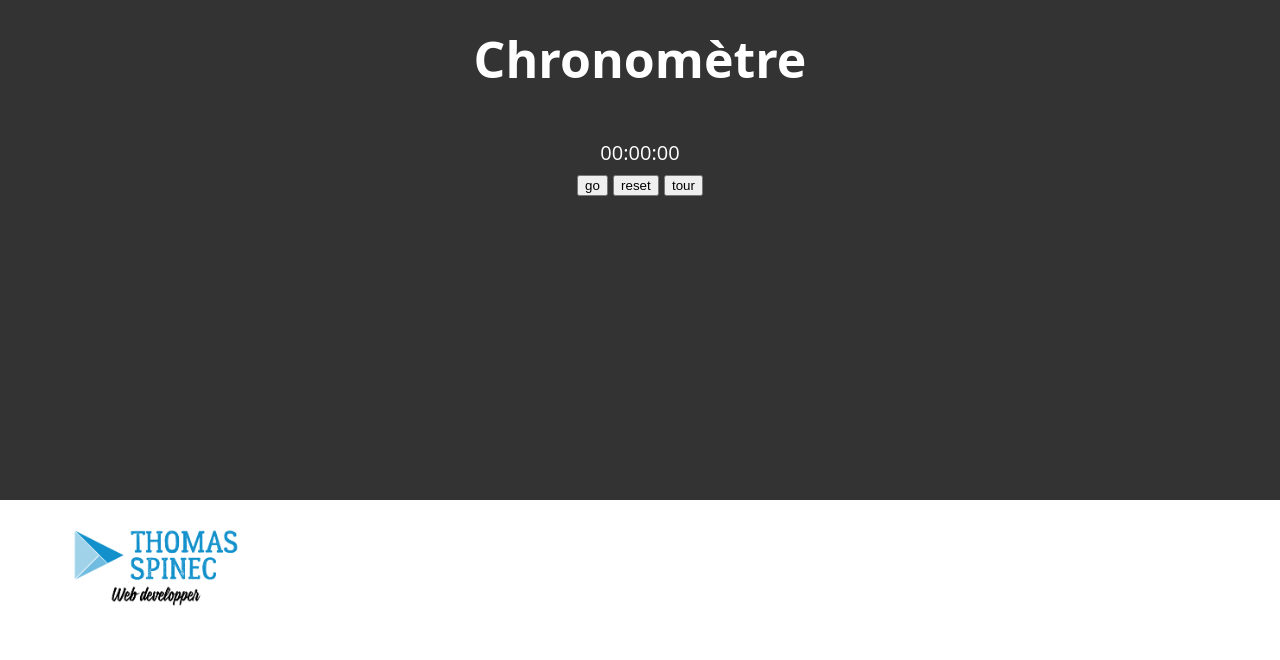
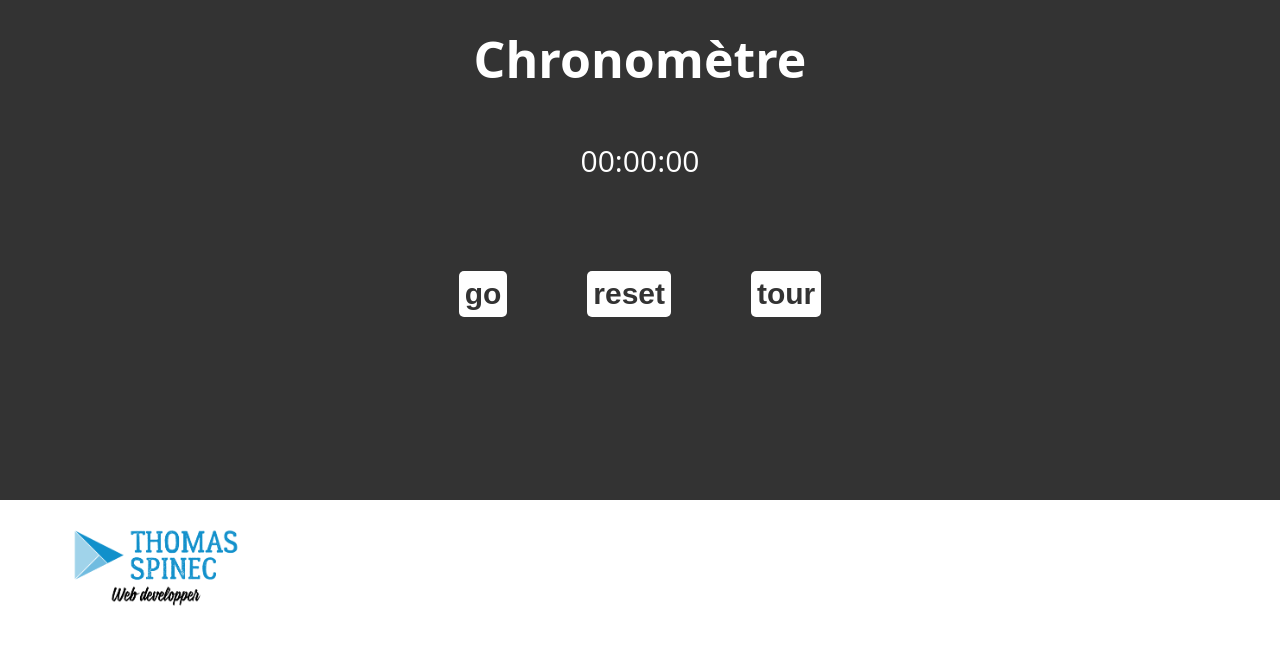
Before and after one commit to thomas-spinec/oclock, a PHP site: page /chronometre.php in a window 1280 px wide. Shown: the part 140-800 px from the top of the page. Run offline with PHP 8.4, Linux system fonts and the light colour scheme.

Commit message:
un peu de CSS

```diff
--- a/chronometre.php
+++ b/chronometre.php
@@ -24,7 +24,7 @@
             <h1>Chronomètre</h1>
             <div id="chrono">
 
-                <time>00:00:00</time>
+                <time class="horloge">00:00:00</time>
                 <div id="buttonsChrono">
                     <button id="buttonChrono" data-switch="on">go</button>
                     <button id="resetChrono">reset</button>
--- a/horloge.php
+++ b/horloge.php
@@ -22,7 +22,7 @@
     <main>
         <section class="centrage" id="main">
             <h1>Horloge</h1>
-            <div id="horloge">
+            <div class="horloge">
             </div>
         </section>
     </main>
--- a/minuteur.php
+++ b/minuteur.php
@@ -28,6 +28,7 @@
             </div>
             <div id="minuteur">
                 <form action="" method="post">
+                    <div class="horloge"></div>
                     <div id="numbersTimer">
                         <input id="hours" name="hours" value="00" type="number" />
                         <p>:</p>
@@ -37,8 +38,8 @@
                     </div>
                     <button id="buttonMinuteur" type="submit" name="submitMinuteur" data-switch="on">on</button>
                 </form>
-                <button id="reset">Reset</button>
             </div>
+            <button id="reset">Reset</button>
         </section>
     </main>
 
--- a/script/chrono.js
+++ b/script/chrono.js
@@ -16,7 +16,7 @@ document.addEventListener("DOMContentLoaded", function loaded() {
   // reset par sécurité
   function resetDebut() {
     clearInterval(timesRunning);
-
+    timeChrono[0].style.display = "block";
     timeChrono[0].innerHTML = "00:00:00";
     timePlus = 0;
     timePaused = 0;
--- a/script/horloge.js
+++ b/script/horloge.js
@@ -17,7 +17,8 @@ document.addEventListener("DOMContentLoaded", function loaded() {
 
     let clock = heure + ":" + minutes + ":" + secondes;
 
-    let horlogeContainer = document.querySelector("#horloge");
+    let horlogeContainer = document.querySelector(".horloge");
+    horlogeContainer.style.display = "block";
     horlogeContainer.innerHTML = clock;
 
     // setTimeout(function, milliseconds, param1, param2, ...) -> lance une fonction après X millisecondes, vu qu'on veut l'update toutes les secondes : on met 1000ms (= 1s)
--- a/script/reveil.js
+++ b/script/reveil.js
@@ -73,7 +73,7 @@ document.addEventListener("DOMContentLoaded", function loaded() {
         alarme.innerHTML = heureAlarme + ", " + raisonAlarme;
         passé.appendChild(alarme);
         audio.play();
-        audio.currentTime = 20;
+        audio.currentTime = 89;
         popUp.style.display = "flex";
         popUpHeure.innerHTML = heureAlarme;
         popUpText.innerHTML = raisonAlarme;
--- a/style.css
+++ b/style.css
@@ -181,6 +181,33 @@ main {
   flex-flow: column nowrap;
   align-items: center;
   height: 50vh;
+  width: 40vw;
+}
+
+#chrono button {
+  background-color: #fff;
+  color: #333;
+  border: none;
+  border-radius: 5px;
+  padding: 0.2em;
+  margin: 1%;
+  font-size: 1.5em;
+  font-weight: 700;
+  cursor: pointer;
+  transition: 0.5s;
+}
+
+#chrono button:hover {
+  background-color: #333;
+  color: #fff;
+}
+
+#buttonsChrono {
+  display: flex;
+  flex-flow: row nowrap;
+  justify-content: space-evenly;
+  align-items: center;
+  width: 100%;
 }
 
 #listTours {
@@ -200,12 +227,21 @@ main {
     MINUTEUR
 *********************** */
 
+.horloge {
+  display: none;
+  width: 15vw;
+  height: 10vw;
+  font-size: 1.5em;
+  text-align: center;
+}
+
 #minuteur {
   display: flex;
   flex-flow: column nowrap;
   justify-content: center;
   align-items: center;
   height: 50vh;
+  width: auto;
   overflow: auto;
 }
 
@@ -222,6 +258,7 @@ main {
   justify-content: space-evenly;
   align-items: center;
   width: 100%;
+  margin-bottom: 2%;
 }
 
 #numbersTimer p {
@@ -263,6 +300,24 @@ main {
 }
 
 #minuteur button:hover {
+  background-color: #333;
+  color: #fff;
+}
+
+#reset {
+  background-color: #fff;
+  color: #333;
+  border: none;
+  border-radius: 5px;
+  padding: 0.2em;
+  margin: 1%;
+  font-size: 1.5em;
+  font-weight: 700;
+  cursor: pointer;
+  transition: 0.5s;
+}
+
+#reset:hover {
   background-color: #333;
   color: #fff;
 }
```
Also changed, not shown: script/minuteur.js (+9 -1 lines).
